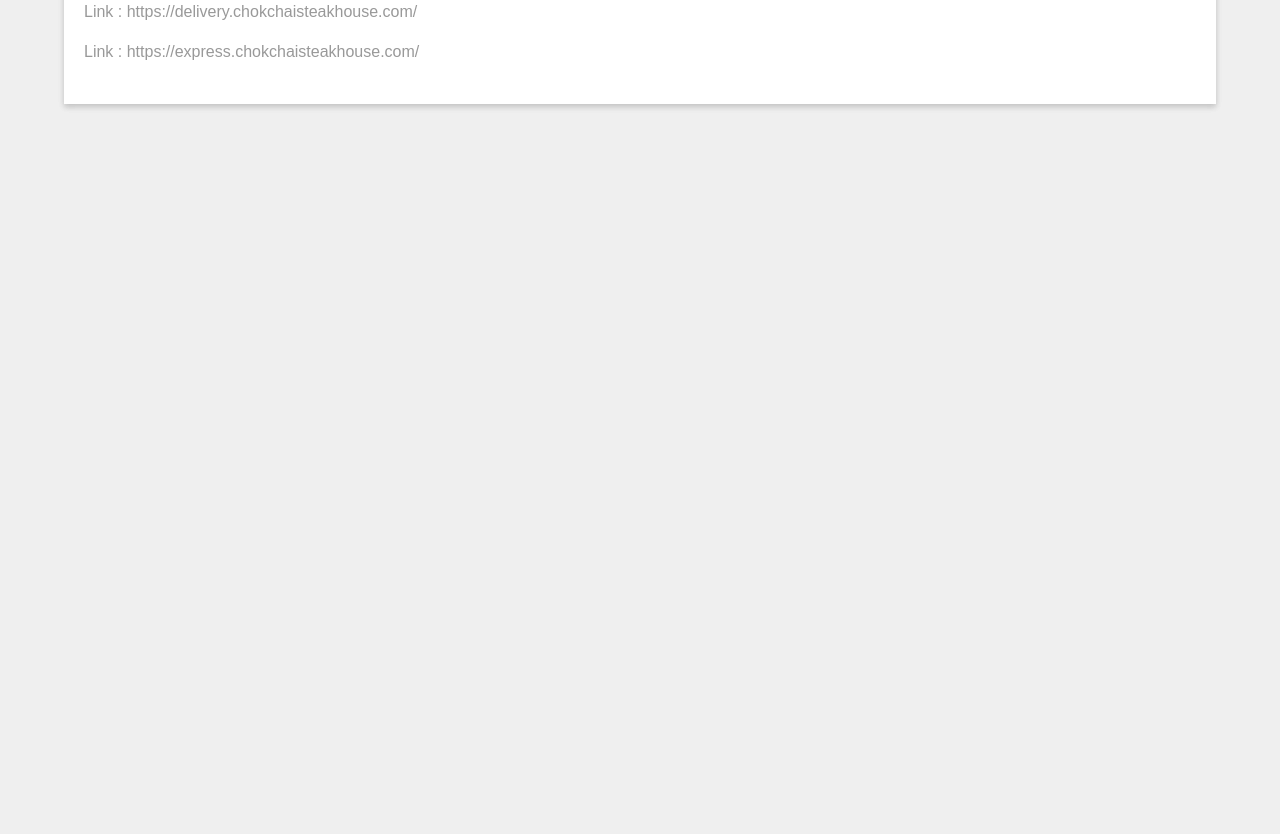
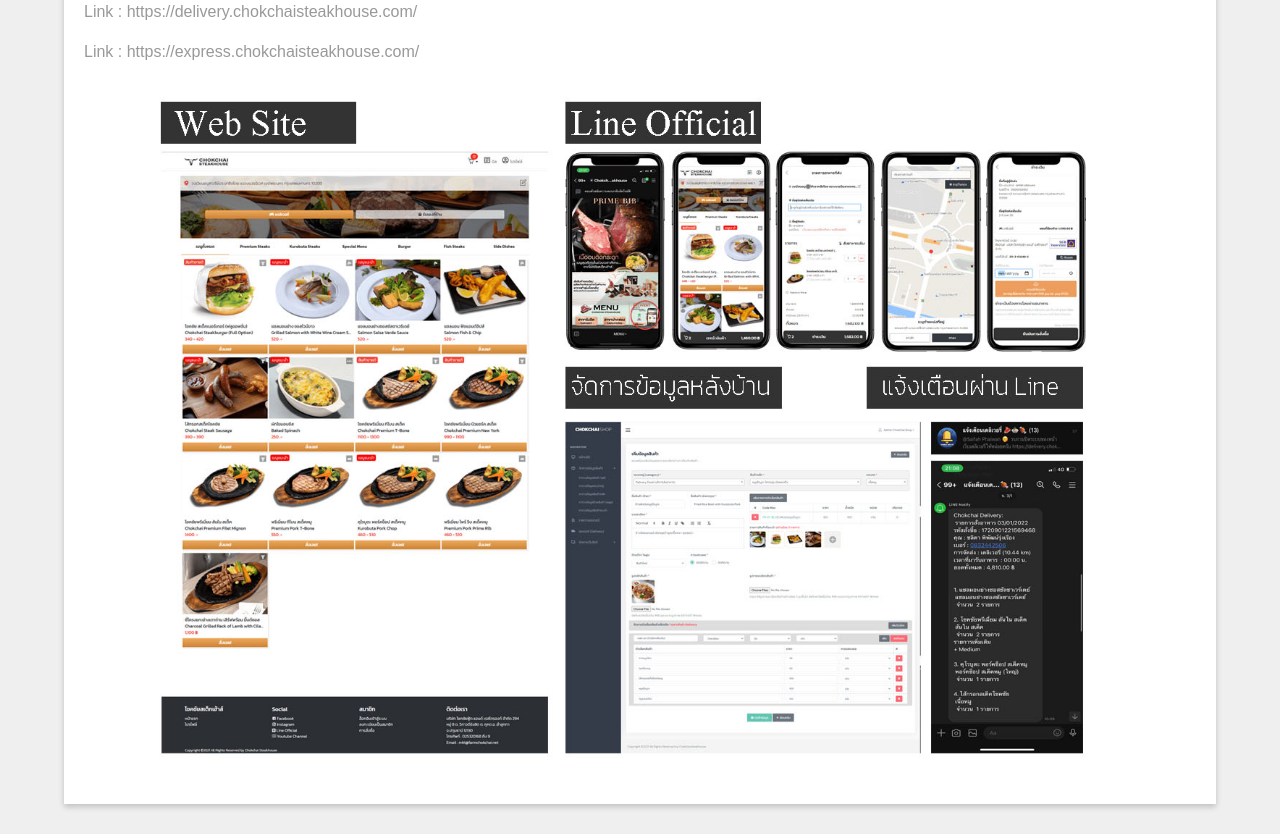
Before and after one commit to saifahpaiwan/Devphaiwan.github.io, a plain HTML site: page project4.html in a window 1280 px wide. Shown: the part 106-940 px from the top of the page. Before the commit the page ends 800 px from the top, so only its background shows below. Drawn offline with nearby package versions, Linux system fonts and the light colour scheme.

Commit message:
Update project4.html

```diff
--- a/project4.html
+++ b/project4.html
@@ -23,7 +23,7 @@
               <h1> เว็บไซต์ขายอาหารเดลิเวอรี่ </h1>
               <p><a href="https://delivery.chokchaisteakhouse.com/">Link : https://delivery.chokchaisteakhouse.com/</a></p>
               <p><a href="https://express.chokchaisteakhouse.com/">Link : https://express.chokchaisteakhouse.com/</a></p>
-              <img src="./assets/image/project/pro-4-1.png" alt="" style="width: 100%;">
+              <img src="./assets/image/project/pro-4-1.jpg" alt="" style="width: 100%;">
             </div>
           </div>
         </main>
```
